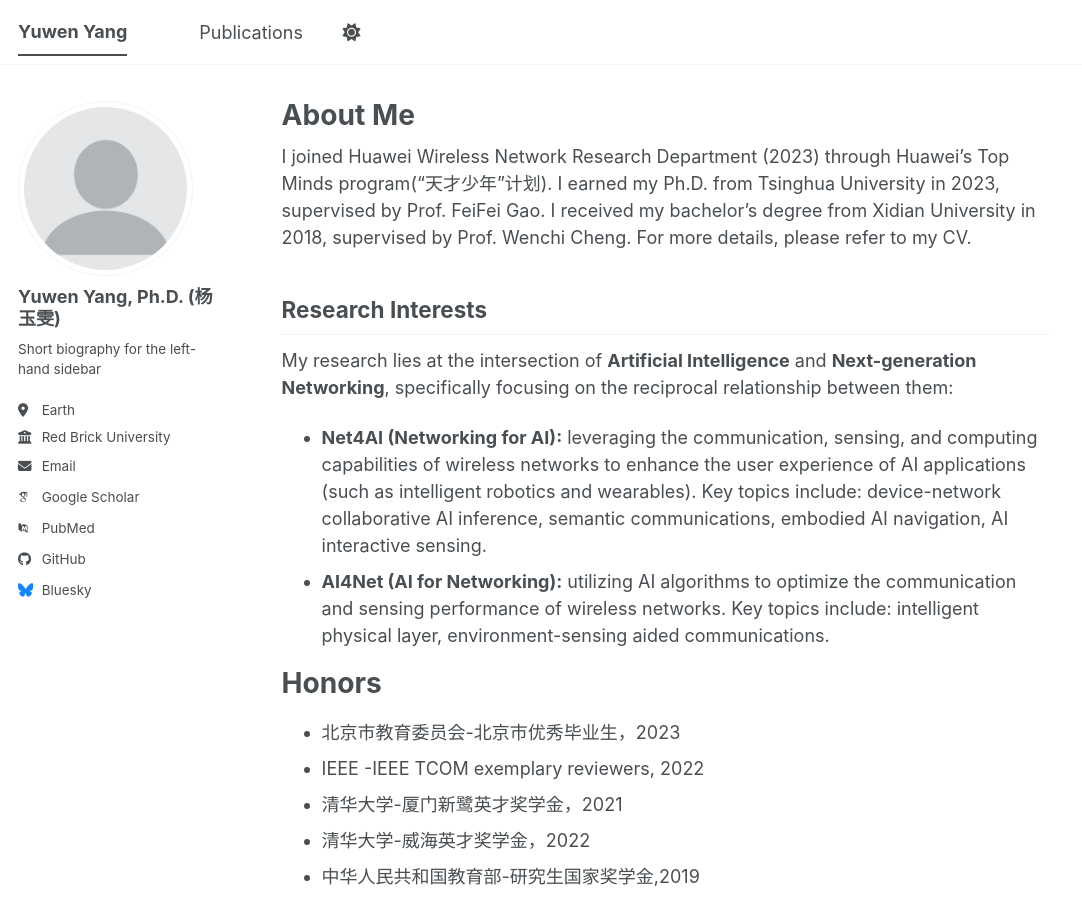
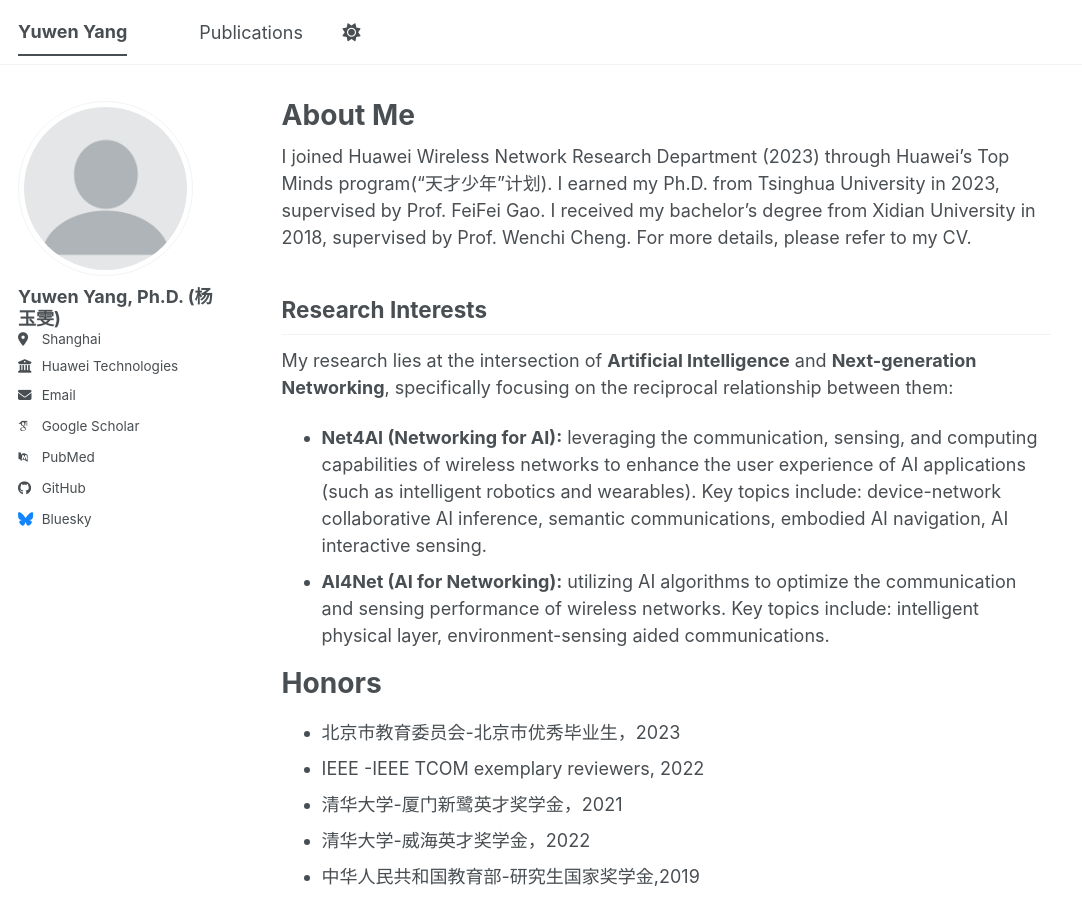
Before and after one commit to yangyuwenyang/yangyuwenyang.github.io, a Jekyll site: the page built from _pages/about.md, in a window 1280 px wide and 900 px high. Shown: the whole window, without its empty margins (0-1082 px from the left). Built offline with Jekyll 4.4.1, drawn with Linux system fonts in a browser that asks for light colours; some web fonts are replaced; a script bundle is joined from its source files by our own code; library files that are not in the unit come from our copies.

Commit message:
Update _config.yml

```diff
--- a/_config.yml
+++ b/_config.yml
@@ -26,9 +26,9 @@ author:
   avatar           : "profile.png"
   name             : "Yuwen Yang, Ph.D. (杨玉雯)"
   pronouns         : # example: "she/her"
-  bio              : "Short biography for the left-hand sidebar"
-  location         : "Earth"
-  employer         : "Red Brick University"
+  # bio              : "Huawei Technologies"
+  location         : "Shanghai"
+  employer         : "Huawei Technologies"
   uri              : # URL
   email            : "yyw18@tsinghua.org.cn"
 
```
